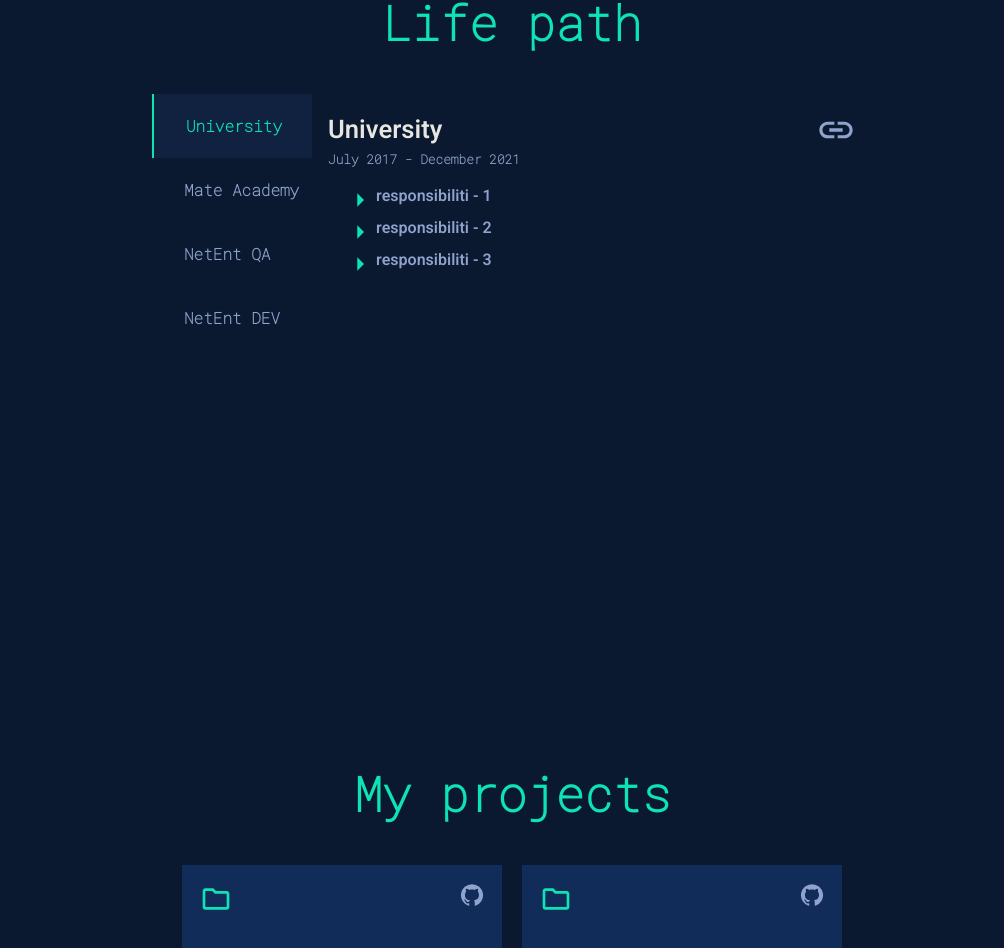
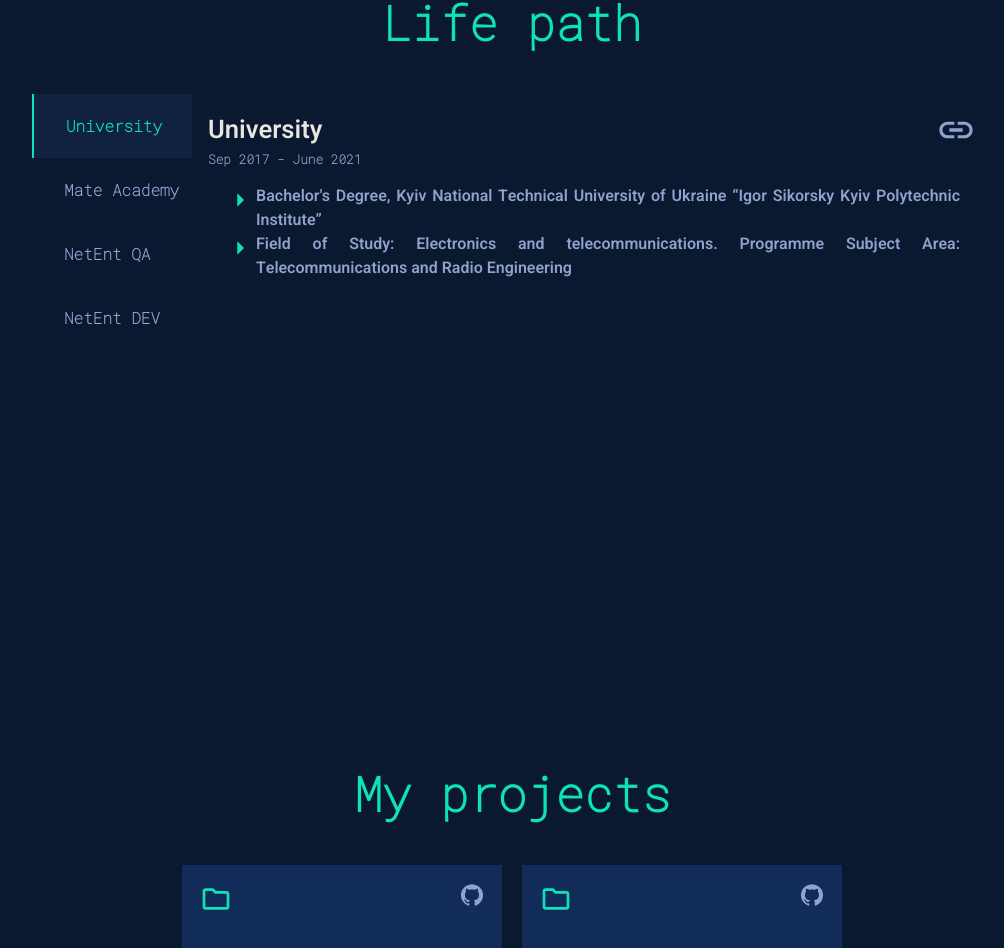
Before and after one commit to cookieMonsterDev/portfolio-template, a React (Create React App) app: page / in a window 1280 px wide. Shown: the part 1718-2666 px from the top of the page, without its empty margins (128-1132 px from the left). Built offline with nearby package versions, Linux system fonts and the light colour scheme.

Commit message:
docs: update exp info

```diff
--- a/src/components/Experience/Experience.jsx
+++ b/src/components/Experience/Experience.jsx
@@ -191,6 +191,10 @@ const ResponsibilityItem = styled.li`
     height: 2rem;
     fill: #0ee3b5;
   }
+
+  > P {
+    text-align: justify;
+  }
 `;
 const Title = styled.h1`
   margin-bottom: 2.5rem;
--- a/src/static/experienceData.js
+++ b/src/static/experienceData.js
@@ -2,30 +2,30 @@ const Experience = [
   {
     id: 1,
     title: 'University',
-    companyUrl: 'https://www.youtube.com/',
-    dates: 'July 2017 - December 2021',
-    responsibilities: ['responsibiliti - 1', 'responsibiliti - 2', 'responsibiliti - 3'],
+    companyUrl: 'https://kpi.ua/',
+    dates: 'Sep 2017 - June 2021',
+    responsibilities: ['Bachelor\'s Degree, Kyiv National Technical University of Ukraine “Igor Sikorsky Kyiv Polytechnic Institute”', 'Field of Study: Electronics and telecommunications. Programme Subject Area: Telecommunications and Radio Engineering'],
   },
   {
     id: 2,
     title: 'Mate Academy',
-    companyUrl: 'https://www.youtube.com/',
-    dates: 'July 2017 - December 2021',
-    responsibilities: ['responsibiliti - 1', 'responsibiliti - 2', 'responsibiliti - 3'],
+    companyUrl: 'https://mate.academy/',
+    dates: 'Sep 2021 - December 2021',
+    responsibilities: ['Course "Manual QA":  Conducting testing on all testing stages as part of regular SDLC. Test case development and maintenance with TestRail. Regression testing, smoke testing, sanity testing, acceptance testing. Defect management with Jira', 'Sub course "Automate QA":  Unit testing (Jest) & API testing (Postman)'],
   },
   {
     id: 4,
     title: 'NetEnt QA',
-    companyUrl: 'https://www.youtube.com/',
-    dates: 'July 2017 - December 2021',
-    responsibilities: ['responsibiliti - 1', 'responsibiliti - 2', 'responsibiliti - 3'],
+    companyUrl: 'https://www.netent.com/en/',
+    dates: 'December 2021 - Present',
+    responsibilities: ['Development and support testing documentation for Framework components of Slot games, with Jira and TestRail. Leading onboarding for new QAs.', 'Development and support e2e autotests for Framework components ( Typescript, Cucumber, WebdriverIO ).', 'Leading scrum meetings'],
   },
   {
     id: 5,
     title: 'NetEnt DEV',
-    companyUrl: 'https://www.youtube.com/',
-    dates: 'July 2017 - December 2021',
-    responsibilities: ['asperiores fuga ducimus molestiae illum recusandae atque incidunt accusantium quidem in quibusdam quod repellendus suscipit ab non. - 1', 'Lorem ipsum, dolor sit amet consectetur adipisicing elit. Quae quos excepturi sunt autem omnis quis facere, nulla asperiores fuga ducimus molestiae illum recusandae atque incidunt accusantium quidem in quibusdam quod repellendus suscipit ab non dignissimos dicta? Solut', 'asperiores fuga ducimus molestiae illum recusandae atque incidunt accusantium quidem in quibusdam quod repellendus suscipit ab non. - 1'],
+    companyUrl: 'https://www.netent.com/en/',
+    dates: 'December 2021 - Present',
+    responsibilities: ['Fixing layout cross device / platforms bugs for slot-games keydays. ( React, styled-components ) and imporovment event tracking', 'Support autotests integration: Adding states locators for DOM elements.', 'Leading scrum meetings'],
   },
 ];
 
```
